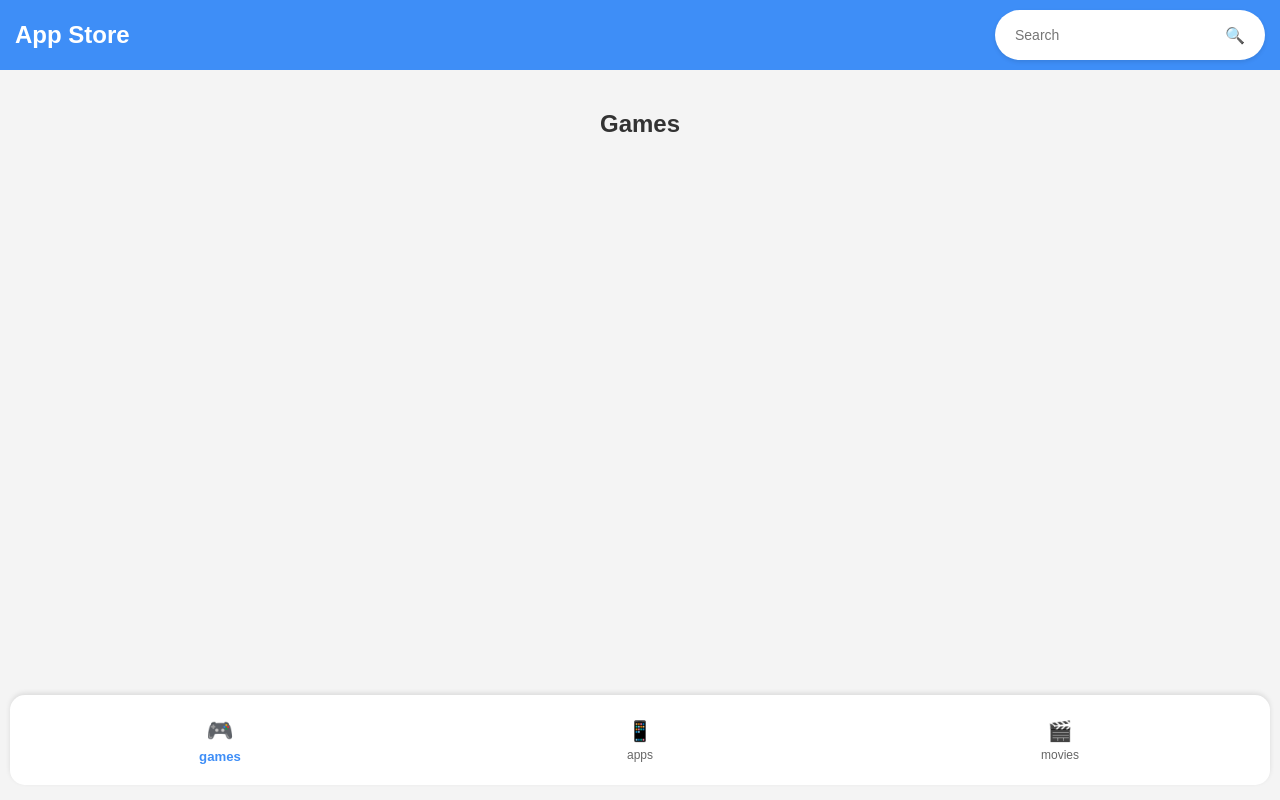
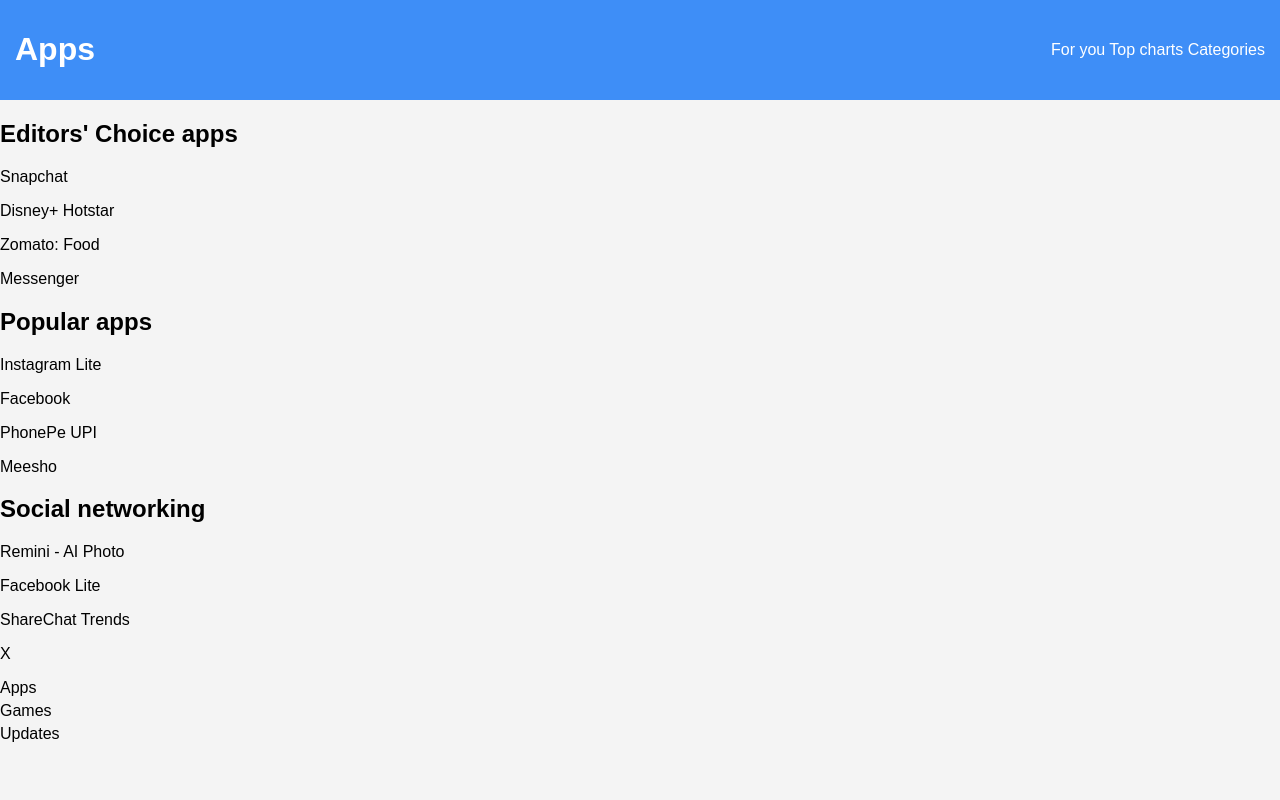
Before and after one commit to Nikhildvloper/App-Store, a plain HTML site: page index.html in a window 1280 px wide. Drawn offline with Linux system fonts and the light colour scheme.

Commit message:
Update index.html

```diff
--- a/index.html
+++ b/index.html
@@ -2,44 +2,100 @@
 <html lang="en">
 <head>
   <meta charset="UTF-8">
-  <meta name="viewport" content="width=device-width, initial-scale=1.0, user-scalable=no">
-  <title>App Store</title>
+  <meta name="viewport" content="width=device-width, initial-scale=1.0">
+  <title>Aurora Store UI</title>
   <link rel="stylesheet" href="styles.css">
 </head>
 <body>
   <div class="header">
-    <div class="logo">App Store</div>
-    <div class="search-container">
-      <input type="text" placeholder="Search" class="search-input" />
-      <button class="search-button">🔍</button>
+    <h1>Apps</h1>
+    <div class="tabs">
+      <span>For you</span>
+      <span>Top charts</span>
+      <span>Categories</span>
     </div>
   </div>
 
-  <div class="main">
-    <div class="app-section">
-      <h2 id="section-title">Games</h2>
-      <div class="app-grid" id="app-grid">
-        <!-- Apps will be dynamically loaded here -->
+  <div class="section">
+    <h2>Editors' Choice apps</h2>
+    <div class="scrollable-container">
+      <div class="app">
+        <div class="icon snapchat"></div>
+        <p>Snapchat</p>
+      </div>
+      <div class="app">
+        <div class="icon hotstar"></div>
+        <p>Disney+ Hotstar</p>
+      </div>
+      <div class="app">
+        <div class="icon zomato"></div>
+        <p>Zomato: Food</p>
+      </div>
+      <div class="app">
+        <div class="icon messenger"></div>
+        <p>Messenger</p>
       </div>
     </div>
   </div>
 
-  <!-- Bottom Navigation Tabs -->
-  <div class="bottom-nav">
-    <button class="nav-button active" onclick="changeTab('games')">
-      <span class="nav-icon">🎮</span>
-      <span class="nav-label">games</span>
-    </button>
-    <button class="nav-button" onclick="changeTab('apps')">
-      <span class="nav-icon">📱</span>
-      <span class="nav-label">apps</span>
-    </button>
-    <button class="nav-button" onclick="changeTab('movies')">
-      <span class="nav-icon">🎬</span>
-      <span class="nav-label">movies</span>
-    </button>
+  <div class="section">
+    <h2>Popular apps</h2>
+    <div class="scrollable-container">
+      <div class="app">
+        <div class="icon instagram"></div>
+        <p>Instagram Lite</p>
+      </div>
+      <div class="app">
+        <div class="icon facebook"></div>
+        <p>Facebook</p>
+      </div>
+      <div class="app">
+        <div class="icon phonepe"></div>
+        <p>PhonePe UPI</p>
+      </div>
+      <div class="app">
+        <div class="icon meesho"></div>
+        <p>Meesho</p>
+      </div>
+    </div>
   </div>
 
-  <script src="scripts.js"></script>
+  <div class="section">
+    <h2>Social networking</h2>
+    <div class="scrollable-container">
+      <div class="app">
+        <div class="icon remini"></div>
+        <p>Remini - AI Photo</p>
+      </div>
+      <div class="icon facebook-lite">
+        <div class="icon facebook-lite"></div>
+        <p>Facebook Lite</p>
+      </div>
+      <div class="app">
+        <div class="icon sharechat"></div>
+        <p>ShareChat Trends</p>
+      </div>
+      <div class="app">
+        <div class="icon x"></div>
+        <p>X</p>
+      </div>
+    </div>
+  </div>
+
+  <!-- Bottom Navigation -->
+  <div class="bottom-navigation">
+    <div class="nav-item">
+      <div class="nav-icon apps"></div>
+      <span>Apps</span>
+    </div>
+    <div class="nav-item">
+      <div class="nav-icon games"></div>
+      <span>Games</span>
+    </div>
+    <div class="nav-item">
+      <div class="nav-icon updates"></div>
+      <span>Updates</span>
+    </div>
+  </div>
 </body>
 </html>
```
